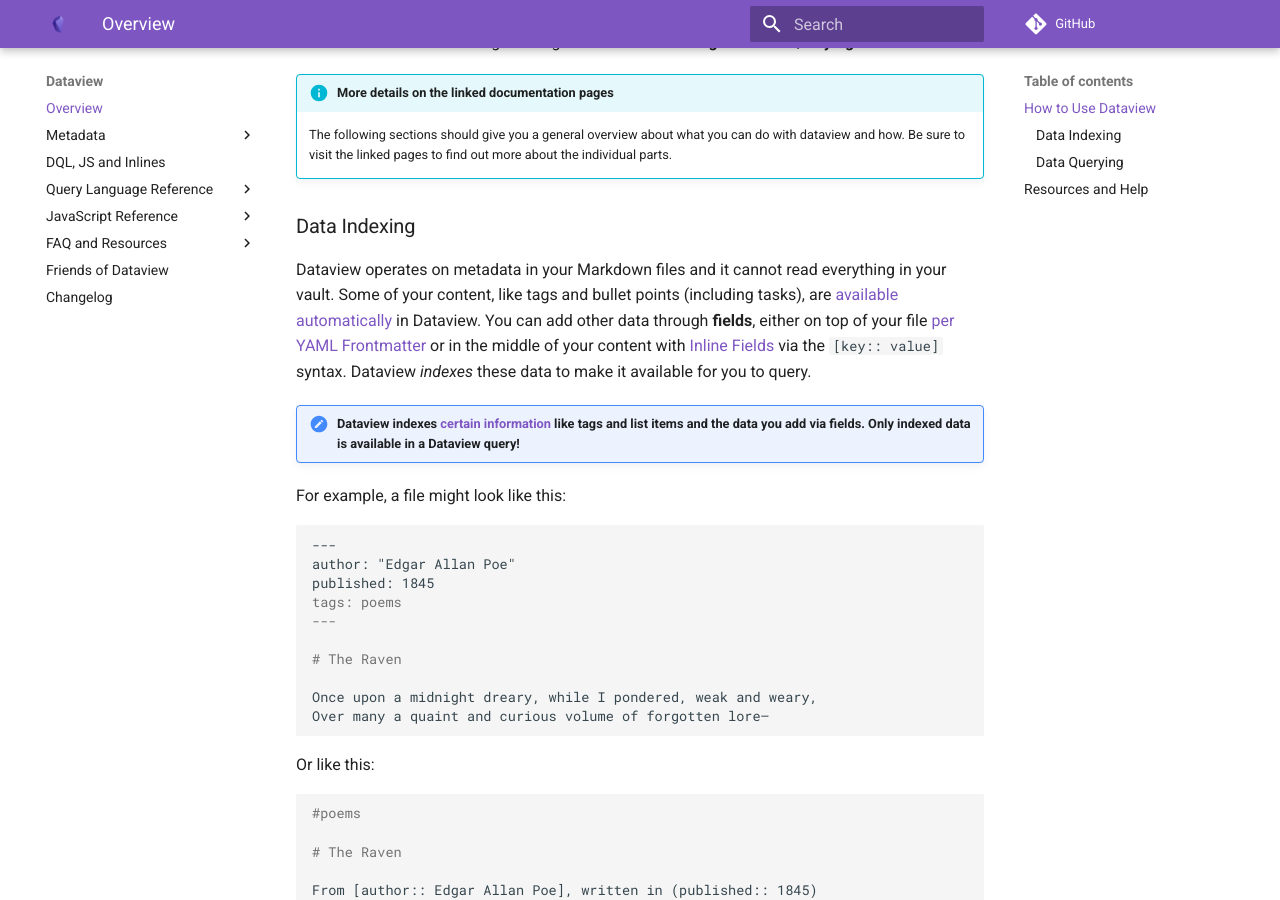
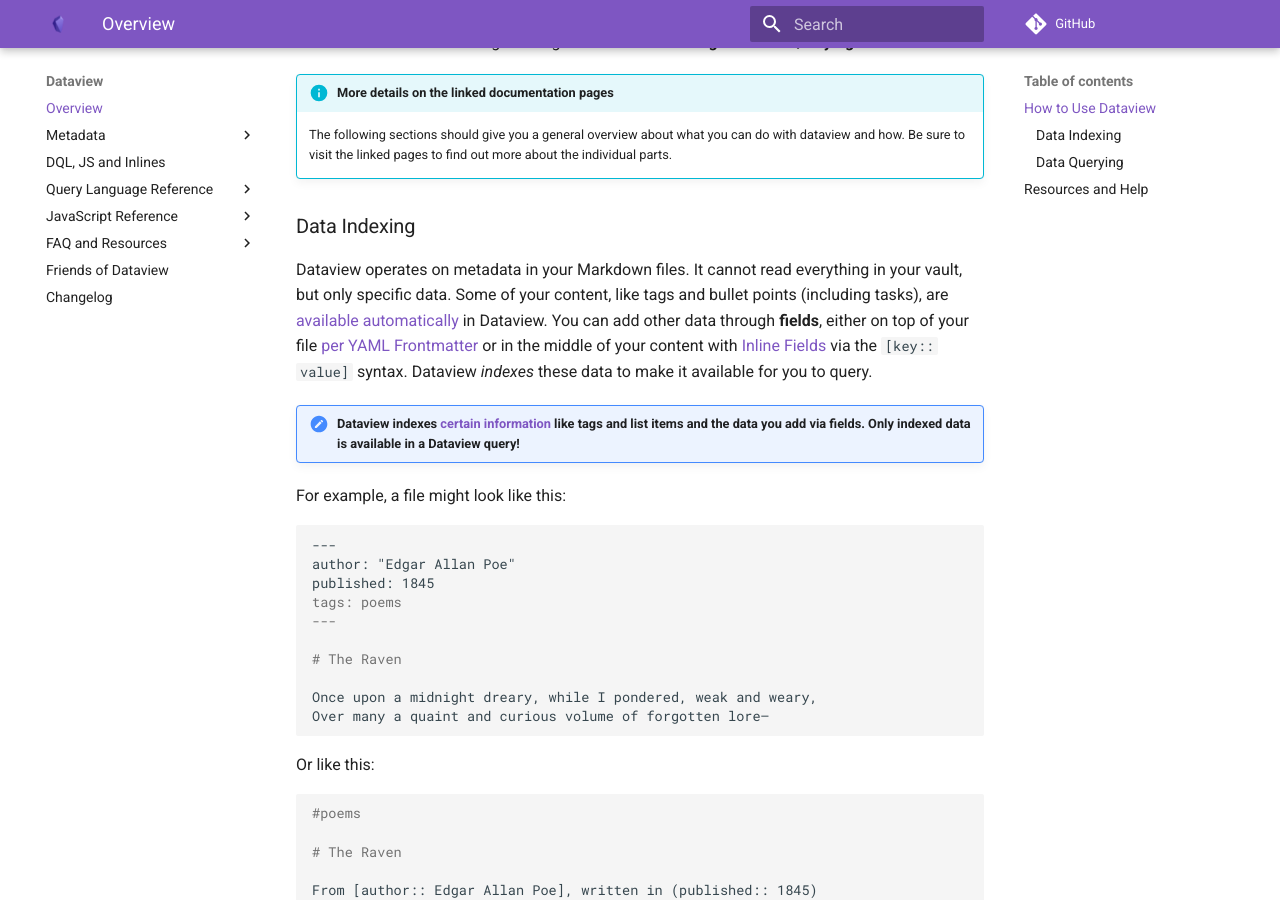
Before and after one commit to blacksmithgu/obsidian-dataview, an MkDocs documentation site: the page built from docs/docs/index.md, in a window 1280 px wide and 900 px high, scrolled down 950 px. Built offline with MkDocs 1.6.1 and Material for MkDocs 9.7.7, drawn with Linux system fonts in a browser that asks for light colours; comment, search, counter and statistics services are not loaded.

Commit message:
refactor(overview): fix Data Indexing introduction

```diff
--- a/docs/docs/index.md
+++ b/docs/docs/index.md
@@ -31,7 +31,7 @@ Dataview consists of two big building blocks: **Data Indexing** and **Data Query
 
 ### Data Indexing
 
-Dataview operates on metadata in your Markdown files and it cannot read everything in your vault. Some of your content, like tags and bullet points (including tasks), are [available automatically](annotation/add-metadata.md#implicit-fields) in Dataview. You can add other data through **fields**, either on top of your file [per YAML Frontmatter](annotation/add-metadata.md#frontmatter) or in the middle of your content with [Inline Fields](annotation/add-metadata.md#inline-fields) via the `[key:: value]` syntax. Dataview _indexes_ these data to make it available for you to query.
+Dataview operates on metadata in your Markdown files. It cannot read everything in your vault, but only specific data. Some of your content, like tags and bullet points (including tasks), are [available automatically](annotation/add-metadata.md#implicit-fields) in Dataview. You can add other data through **fields**, either on top of your file [per YAML Frontmatter](annotation/add-metadata.md#frontmatter) or in the middle of your content with [Inline Fields](annotation/add-metadata.md#inline-fields) via the `[key:: value]` syntax. Dataview _indexes_ these data to make it available for you to query.
 
 !!! hint "Dataview indexes [certain information](annotation/add-metadata.md#implicit-fields) like tags and list items and the data you add via fields. Only indexed data is available in a Dataview query!"
 
```
